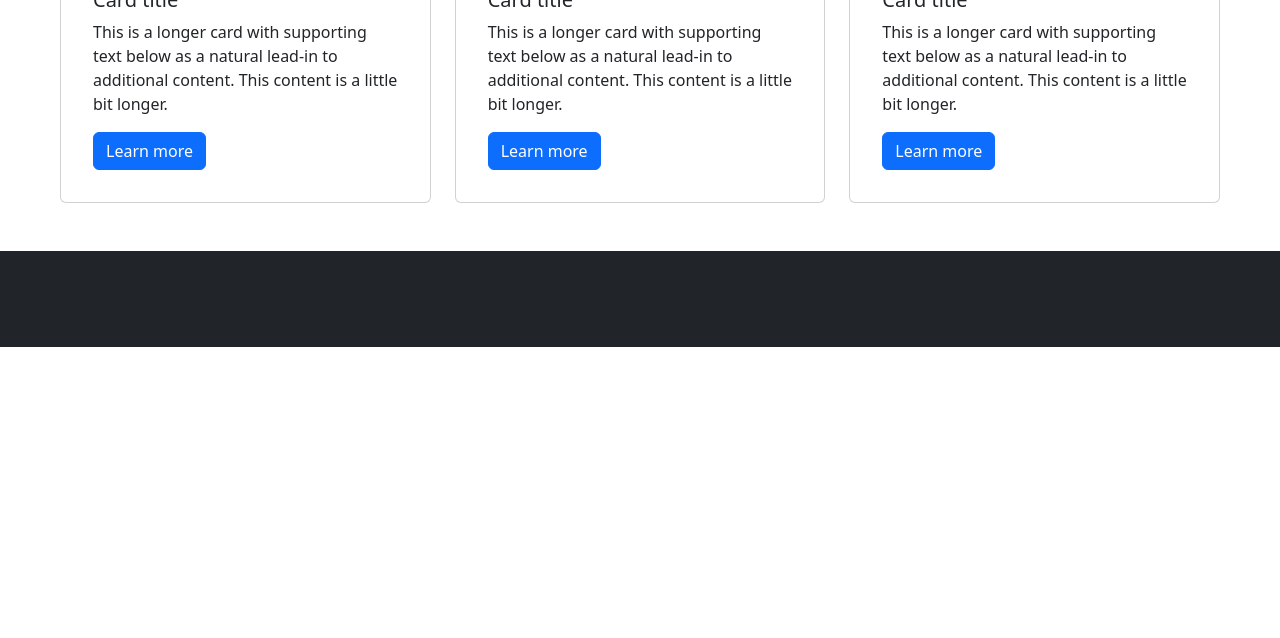
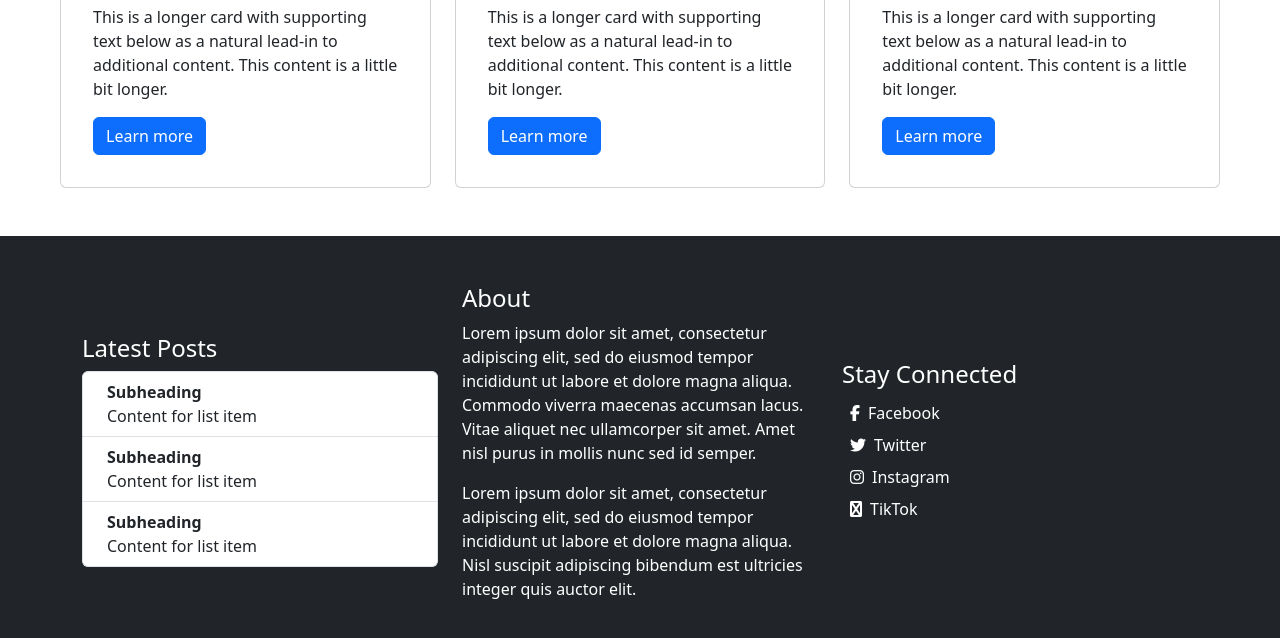
Before and after one commit to AshDesignsllc/Bootstrap_Debrief, a plain HTML site: page index.html in a window 1280 px wide. Shown: the part 1030-1668 px from the top of the page. Before the commit the page ends 1377 px from the top, so only its background shows below. Drawn offline with nearby package versions, Linux system fonts and the light colour scheme.

Commit message:
Add content and styling to footer

```diff
--- a/index.html
+++ b/index.html
@@ -9,6 +9,7 @@
     <link href="https://cdn.jsdelivr.net/npm/bootstrap@5.3.0-alpha3/dist/css/bootstrap.min.css" rel="stylesheet" integrity="sha384-KK94CHFLLe+nY2dmCWGMq91rCGa5gtU4mk92HdvYe+M/SXH301p5ILy+dN9+nJOZ" crossorigin="anonymous">
     <link rel="shortcut icon" href="/favicon.ico" type="image/x-icon">
     <link rel="icon" href="/favicon.ico" type="image/x-icon">
+    <script src="https://kit.fontawesome.com/a5ebaeb14d.js" crossorigin="anonymous"></script>
 </head>
 <body>
     <nav class="navbar navbar-expand-lg bg-dark" data-bs-theme="dark">
@@ -45,7 +46,7 @@
             <div class="row g-0">
                 <div class="col-md-8 pe-4">
                     <div class="card-body w-100">
-                        <h5 class="card-title">Lorem impsum dolor sit amet</h5>
+                        <h2 class="card-title">Lorem impsum dolor sit amet</h5>
                         <p class="card-text">Lorem ipsum dolor sit amet, consectetur adipiscing elit, sed do eiusmod tempor incididunt ut labore et dolore magna aliqua. Eget felis eget nunc lobortis mattis.</p>
                         <a href="#" class="btn btn-primary">Learn more</a>
                     </div>
@@ -56,7 +57,7 @@
             </div>
         </div>
         <div class="container ms-5 me-5">
-            <h1 class="py-4">This is a heading</h1>
+            <h3 class="py-4">This is a heading</h1>
         </div>
         <div class="row row-cols-1 row-cols-md-3 g-4 ms-5 me-5 mb-5">
             <div class="col">
@@ -94,7 +95,48 @@
             </div>
         </div>
     </main>
-    <footer class="bg-dark pt-5 pb-5">
+    <footer class="bg-dark text-white pt-5 pb-5">
+        <div class="container">
+            <div class="row align-items-center">
+              <div class="col">
+                <h4>Latest Posts</h3>
+                    <ol class="list-group">
+                        <li class="list-group-item d-flex justify-content-between align-items-start">
+                          <div class="ms-2 me-auto">
+                            <div class="fw-bold">Subheading</div>
+                            Content for list item
+                          </div>
+                        </li>
+                        <li class="list-group-item d-flex justify-content-between align-items-start">
+                          <div class="ms-2 me-auto">
+                            <div class="fw-bold">Subheading</div>
+                            Content for list item
+                          </div>
+                        </li>
+                        <li class="list-group-item d-flex justify-content-between align-items-start">
+                          <div class="ms-2 me-auto">
+                            <div class="fw-bold">Subheading</div>
+                            Content for list item
+                          </div>
+                        </li>
+                      </ol>
+              </div>
+              <div class="col">
+                <h4>About</h4>
+                <p>Lorem ipsum dolor sit amet, consectetur adipiscing elit, sed do eiusmod tempor incididunt ut labore et dolore magna aliqua. Commodo viverra maecenas accumsan lacus. Vitae aliquet nec ullamcorper sit amet. Amet nisl purus in mollis nunc sed id semper.</p>
+                <p>Lorem ipsum dolor sit amet, consectetur adipiscing elit, sed do eiusmod tempor incididunt ut labore et dolore magna aliqua. Nisl suscipit adipiscing bibendum est ultricies integer quis auctor elit.</p>
+              </div>
+              <div class="col">
+                <h4>Stay Connected</h4>
+                <ul class="list-unstyled">
+                    <li><i class="fa fa-facebook p-2"></i>Facebook</li>
+                    <li><i class="fa fa-twitter p-2"></i>Twitter</li>
+                    <li><i class="fa fa-instagram p-2"></i>Instagram</li>
+                    <li><i class="fa fa-tiktok p-2"></i>TikTok</li>
+                </ul>
+              </div>
+            </div>
+          </div>
 
     </footer>
 
```
